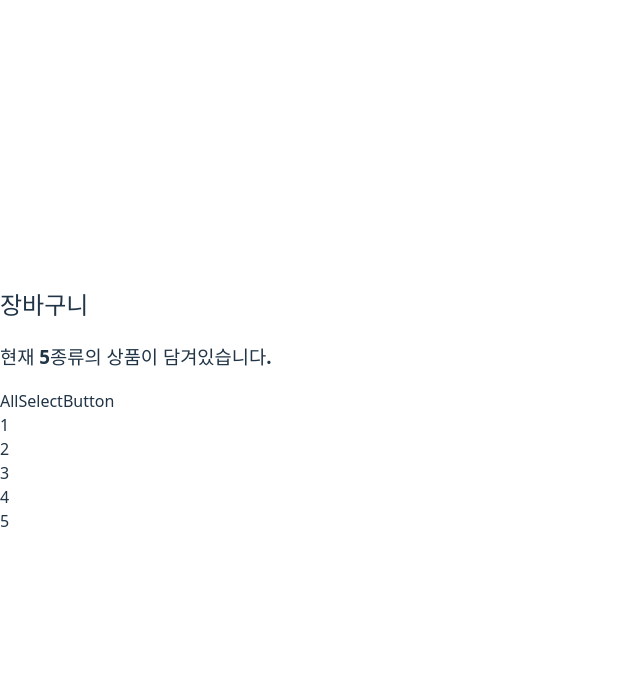
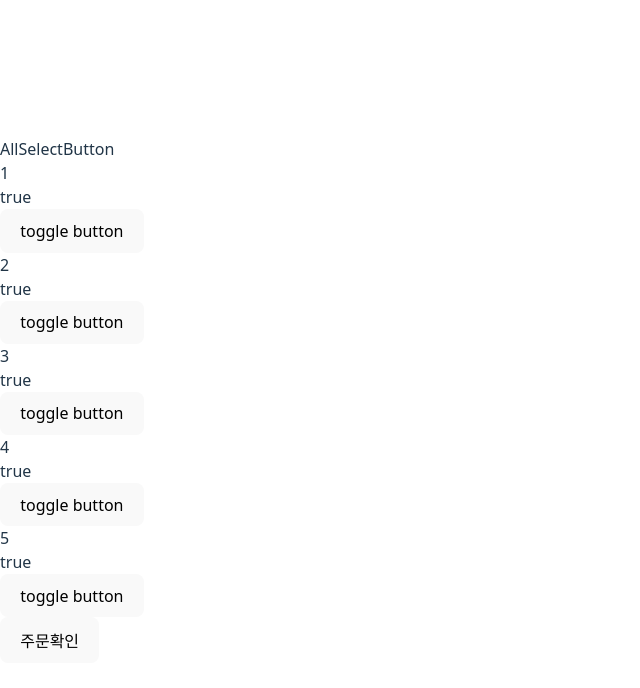
Before and after one commit to woowa-euijinkk/react-shopping-cart-practice, a React (Vite) app: page / in a window 1280 px wide. Shown: the top 688 px of the page, without its empty margins (0-640 px from the left). Built offline with nearby package versions, Linux system fonts and the light colour scheme.

Commit message:
feat: Checked 예시로 수정

```diff
--- a/package.json
+++ b/package.json
@@ -11,7 +11,8 @@
   },
   "dependencies": {
     "react": "^19.0.0",
-    "react-dom": "^19.0.0"
+    "react-dom": "^19.0.0",
+    "recoil": "^0.7.7"
   },
   "devDependencies": {
     "@eslint/js": "^9.21.0",
--- a/src/App.tsx
+++ b/src/App.tsx
@@ -1,10 +1,11 @@
+import { RecoilRoot } from "recoil";
 import CartPage from "./cart/CartPage";
 
 function App() {
   return (
-    <>
+    <RecoilRoot>
       <CartPage />
-    </>
+    </RecoilRoot>
   );
 }
 
--- a/src/cart/CartPage.tsx
+++ b/src/cart/CartPage.tsx
@@ -1,31 +1,20 @@
 import { Fragment } from "react";
 import { CartItemType, useGetCartItems } from "./remote";
+import { useCheckedCartItemIds } from "./useCheckedCartItemIds";
 
 export default function CartPage() {
   return (
     <>
-      <Title />
       <CartItemsSection />
+      <BottomCTA />
     </>
   );
 }
 
-function Title() {
+function BottomCTA() {
   // TODO:
-  const cartItemsLength = useGetCartItems()?.length;
-
-  if (cartItemsLength == null) {
-    return null;
-  }
-
-  return (
-    <div>
-      <h2>장바구니</h2>
-      {cartItemsLength > 0 && (
-        <h3>{`현재 ${cartItemsLength}종류의 상품이 담겨있습니다.`}</h3>
-      )}
-    </div>
-  );
+  const hasSelectedItems = false;
+  return <button disabled={hasSelectedItems}>주문확인</button>;
 }
 
 function CartItemsSection() {
@@ -42,8 +31,11 @@ function AllSelectButton() {
 }
 
 function CartItems() {
+  const cartItems = useGetCartItems();
   // TODO:
-  const cartItems = useGetCartItems();
+  const [checkedCartItemIds, setCheckedCartItemIds] = useCheckedCartItemIds({
+    cartItems,
+  });
 
   if (cartItems == null) {
     return null;
@@ -54,7 +46,16 @@ function CartItems() {
       {cartItems.map((cartItem) => {
         return (
           <Fragment key={cartItem.id}>
-            <CartItem cartItem={cartItem} />
+            <CartItem
+              cartItem={cartItem}
+              checked={checkedCartItemIds[cartItem.id]}
+              onCheck={() => {
+                setCheckedCartItemIds((prev) => ({
+                  ...prev,
+                  [cartItem.id]: !prev[cartItem.id],
+                }));
+              }}
+            />
           </Fragment>
         );
       })}
@@ -62,6 +63,20 @@ function CartItems() {
   );
 }
 
-function CartItem({ cartItem }: { cartItem: CartItemType }) {
-  return <div>{cartItem.id}</div>;
+function CartItem({
+  cartItem,
+  checked,
+  onCheck,
+}: {
+  cartItem: CartItemType;
+  checked: boolean;
+  onCheck: () => void;
+}) {
+  return (
+    <>
+      <div>{cartItem.id}</div>
+      <div>{String(checked)}</div>
+      <button onClick={onCheck}>toggle button</button>
+    </>
+  );
 }
--- a/src/cart/remote.ts
+++ b/src/cart/remote.ts
@@ -35,5 +35,5 @@ export function useGetCartItems() {
     getData();
   }, []);
 
-  return data;
+  return data ?? [];
 }
--- /dev/null
+++ b/src/cart/useCheckedCartItemIds.ts
@@ -0,0 +1,28 @@
+import { useEffect, useState } from "react";
+import { CartItemType } from "./remote";
+
+export function useCheckedCartItemIds({
+  cartItems,
+}: {
+  cartItems: CartItemType[];
+}) {
+  const [checkedCartItemIds, setCheckedCartItemIds] = useState<
+    Record<string, boolean>
+  >({});
+
+  useEffect(() => {
+    const shouldInitialize =
+      cartItems.length > 0 && Object.keys(checkedCartItemIds).length === 0;
+
+    if (shouldInitialize === true) {
+      setCheckedCartItemIds(
+        cartItems.reduce<Record<string, boolean>>((acc, curr) => {
+          acc[curr.id] = true;
+          return acc;
+        }, {})
+      );
+    }
+  }, [cartItems, checkedCartItemIds]);
+
+  return [checkedCartItemIds, setCheckedCartItemIds] as const;
+}
```
Also changed, not shown: 1 other file (tests, documents, lock files or other folders).
